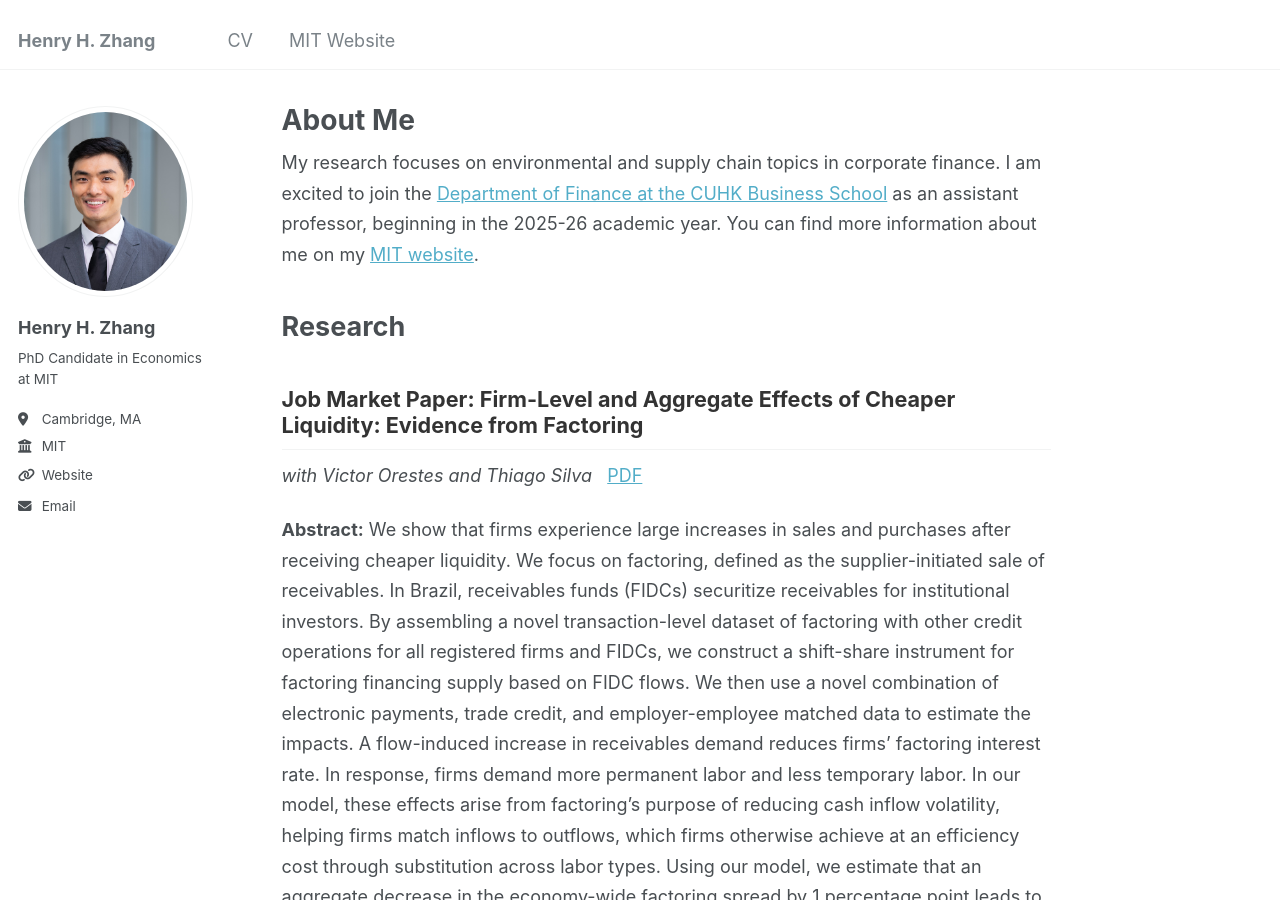
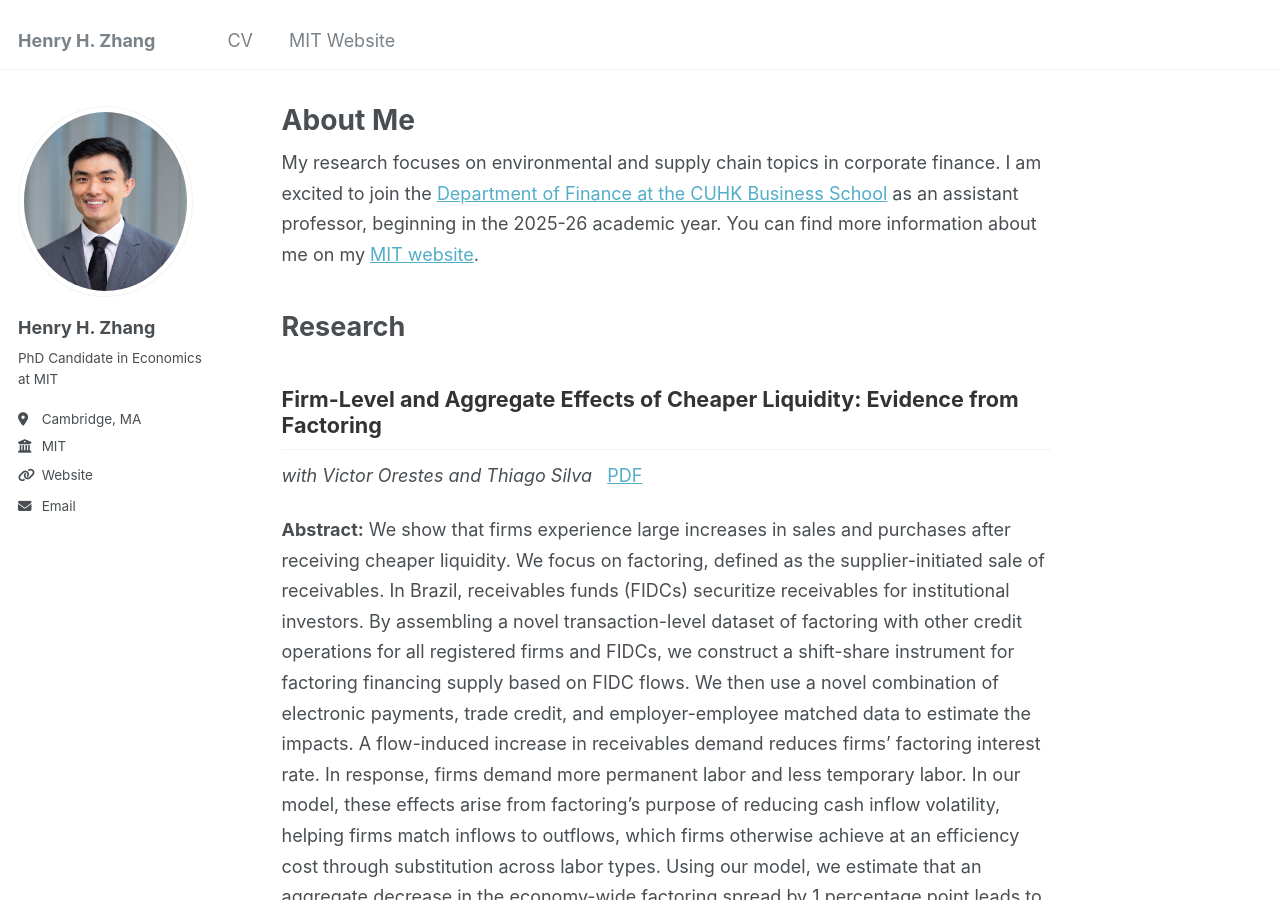
Before and after one commit to heath-aster/heath-aster.github.io, a Jekyll site: the page built from _pages/about.md, in a window 1280 px wide and 900 px high. Built offline with Jekyll 4.4.1, drawn with Linux system fonts in a browser that asks for light colours.

Commit message:
Update about.md

```diff
--- a/_pages/about.md
+++ b/_pages/about.md
@@ -13,7 +13,7 @@ My research focuses on environmental and supply chain topics in corporate financ
 
 # Research
 
-## Job Market Paper: Firm-Level and Aggregate Effects of Cheaper Liquidity: Evidence from Factoring
+## Firm-Level and Aggregate Effects of Cheaper Liquidity: Evidence from Factoring
 *with Victor Orestes and Thiago Silva*
 &nbsp;
 [PDF](files/JMP.pdf)
```
